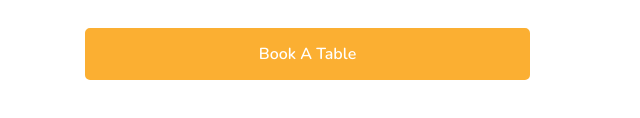
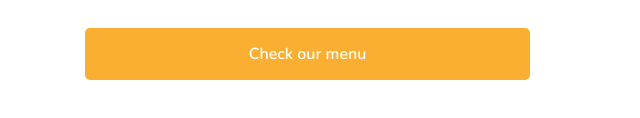
Before and after one commit to tysonwjl/tysonwjl.github.io, a plain HTML site: page index.html in a window 1280 px wide. Shown: the part 2350-2468 px from the top of the page, 0-640 px from the left. Drawn offline with nearby package versions, Linux system fonts and the light colour scheme.

Commit message:
update 0.13

```diff
--- a/index.html
+++ b/index.html
@@ -69,7 +69,7 @@
                                 Lorem ipsum dolor sit amet elit. Phasellus ut mollis mauris. Vivamus egestas eleifend dui ac consequat at lectus in malesuada
                             </p>
                             <div class="carousel-btn">
-                                <a class="btn custom-btn" id="orange-bg"  href="">Order Now</a>
+                                <a class="btn custom-btn" id="orange-bg"  href="#burg-menu">Check our menu</a>
                             </div>
                         </div>
                     </div>
@@ -175,7 +175,7 @@
                             <p>
                                 Lorem ipsum dolor sit amet consec adipis elit. Phasel nec preti mi. Curabit facilis ornare velit non vulputa. Aliquam metus tortor, auctor id gravida condime, viverra quis sem. Curabit non nisl nec nisi sceleri maximus
                             </p>
-                            <a class="btn custom-btn" href="">Book A Table</a>
+                            <a class="btn custom-btn" href="#burg-menu">Check our menu</a>
                         </div>
                     </div>
                     <div class="col-lg-7">
```
